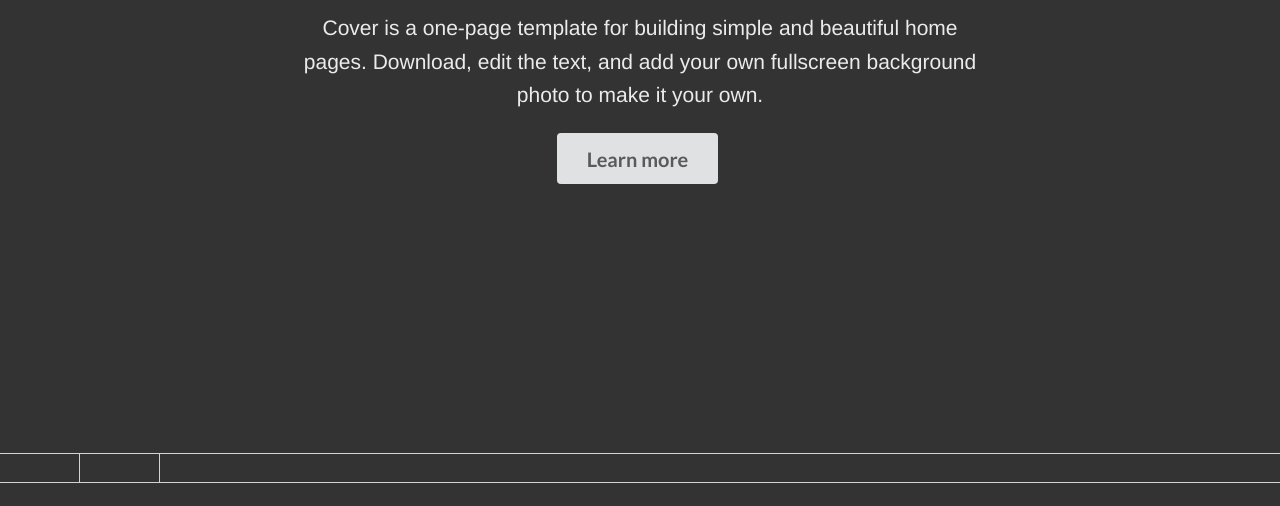
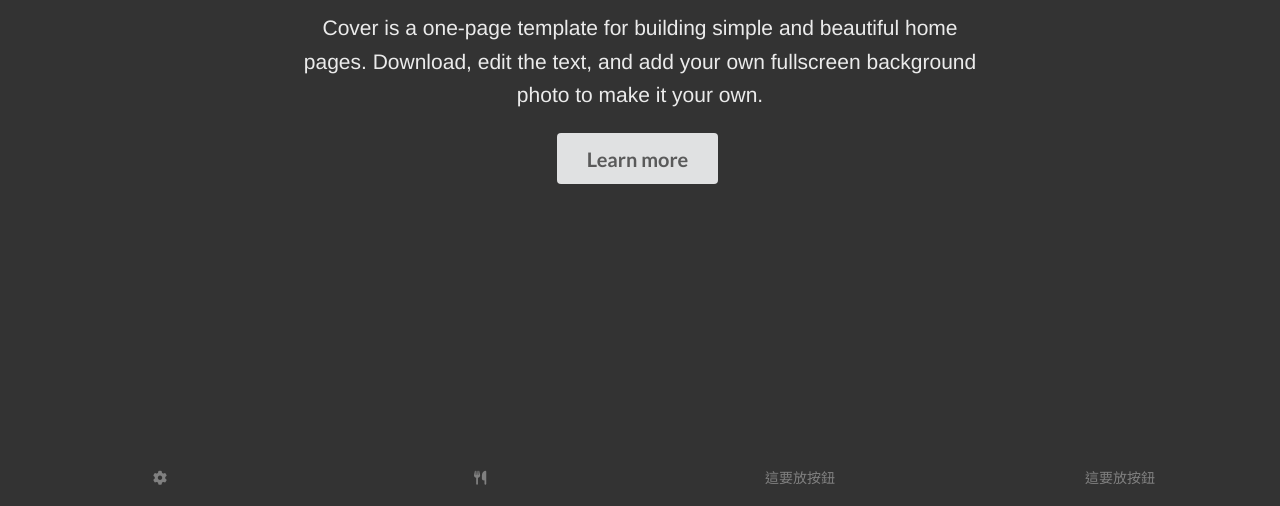
Before and after one commit to UIDD2021ElderlyApp/Oldfriend, a plain HTML site: page index.html in a window 1280 px wide. Shown: the part 294-800 px from the top of the page. Drawn offline with nearby package versions, Linux system fonts and the light colour scheme; a script that the page names is missing.

Commit message:
TO little

```diff
--- a/index.css
+++ b/index.css
@@ -83,3 +83,7 @@ nav.ui.container .ui.inverted.compact.menu .active.item {
 .ui.inverted.vertical.segment footer.ui.segment a {
     color: white;
 }
+
+.disable_box_shadow{
+    box-shadow:none !important;
+}
--- a/index.html
+++ b/index.html
@@ -42,15 +42,16 @@
             <div class="ui huge button">Learn more</div>
         </div>
         <footer class="ui inverted vertical segment">
-            <div class="ui celled grid">
-                <div class="row">
-                    <div class="wide column"></div>
-                    <div class="four column"></div>
-                    <div class="four wide"></div>
-                    <div class="four wide column"></div>
+            <div class="ui celled grid disable_box_shadow">
+                <div class="row disable_box_shadow">
+                    <div class="four wide column disable_box_shadow"><i class="fas fa-cog"></i> </div>
+                    <div class="four wide column disable_box_shadow"><i class="fas fa-utensils"></i></div>
+                    <div class="four wide column disable_box_shadow">這要放按鈕</div>
+                    <div class="four wide column disable_box_shadow">這要放按鈕</div>
                 </div>
             </div>
-            <div id="The_following_code_paragraphs_are_used_to_call_js_programs_please_do_not_change_them" style="display: none;">
+            <div id="The_following_code_paragraphs_are_used_to_call_js_programs_please_do_not_change_them"
+                style="display: none;">
                 <!--js-->
                 <!--jquery-->
                 <script src="https://code.jquery.com/jquery-3.1.1.min.js"
@@ -60,6 +61,8 @@
                 </script>
                 <!--vue-->
                 <script src="https://cdn.jsdelivr.net/npm/vue/dist/vue.js"></script>
+                <!--fontawesome-->
+                <script src="https://kit.fontawesome.com/4ed4a5fdf7.js" crossorigin="anonymous"></script>
                 <!-- index.js -->
                 <script src="./index.js"></script>
             </div>
```
